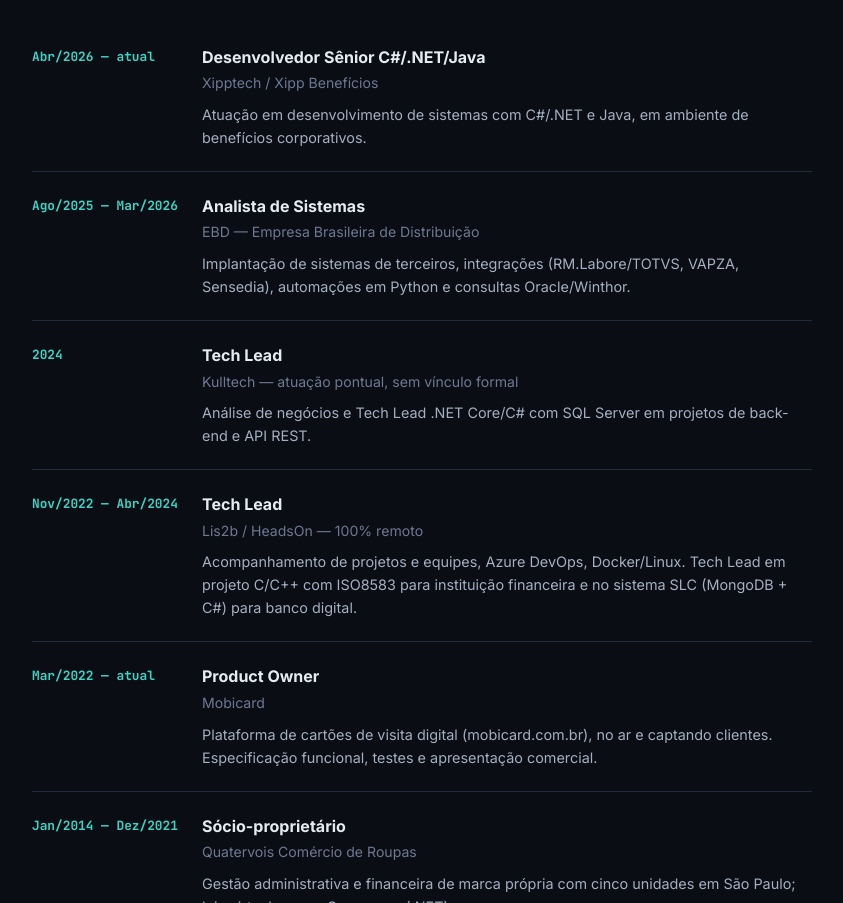
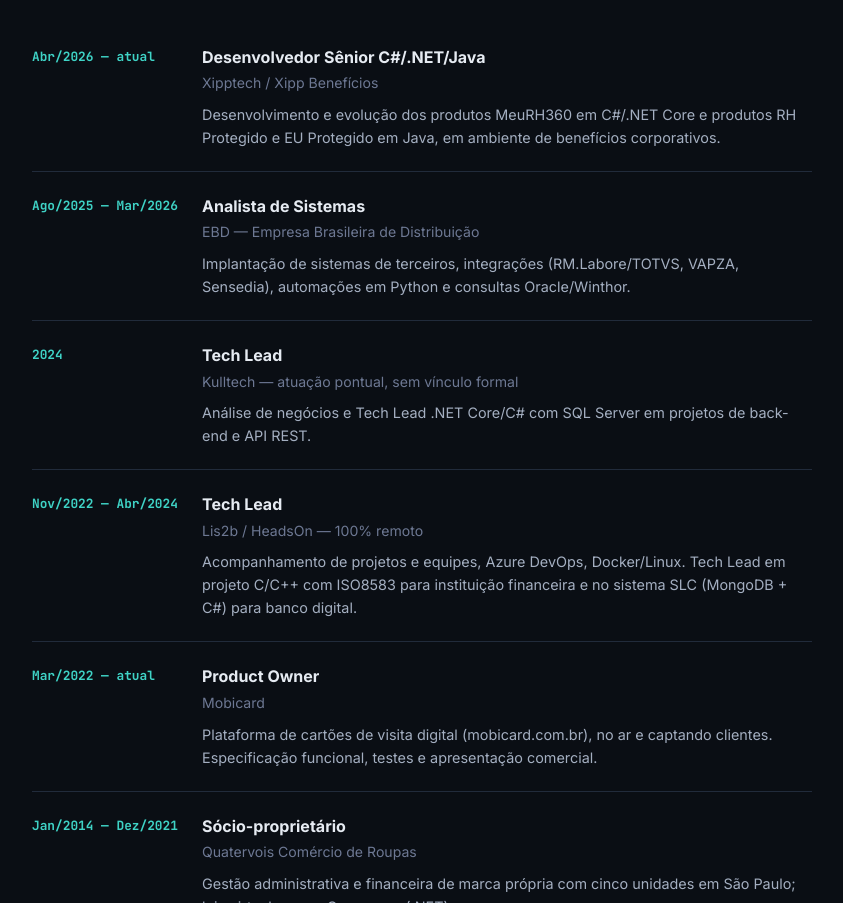
Before and after one commit to guelfi/guelfiness, a plain HTML site: page index.html in a window 1280 px wide. Shown: the part 4627-5530 px from the top of the page, without its empty margins (52-895 px from the left). Drawn offline with Linux system fonts and the light colour scheme.

Commit message:
Detalha descrição da Xipptech: MeuRH360 em C#/.NET Core e RH Protegido/EU Protegido em Java

```diff
--- a/index.html
+++ b/index.html
@@ -457,7 +457,7 @@
           <div>
             <div class="exp-role">Desenvolvedor Sênior C#/.NET/Java</div>
             <div class="exp-company">Xipptech / Xipp Benefícios</div>
-            <p class="exp-desc">Atuação em desenvolvimento de sistemas com C#/.NET e Java, em ambiente de benefícios corporativos.</p>
+            <p class="exp-desc">Desenvolvimento e evolução dos produtos MeuRH360 em C#/.NET Core e produtos RH Protegido e EU Protegido em Java, em ambiente de benefícios corporativos.</p>
           </div>
         </li>
         <li class="exp-item">
```
